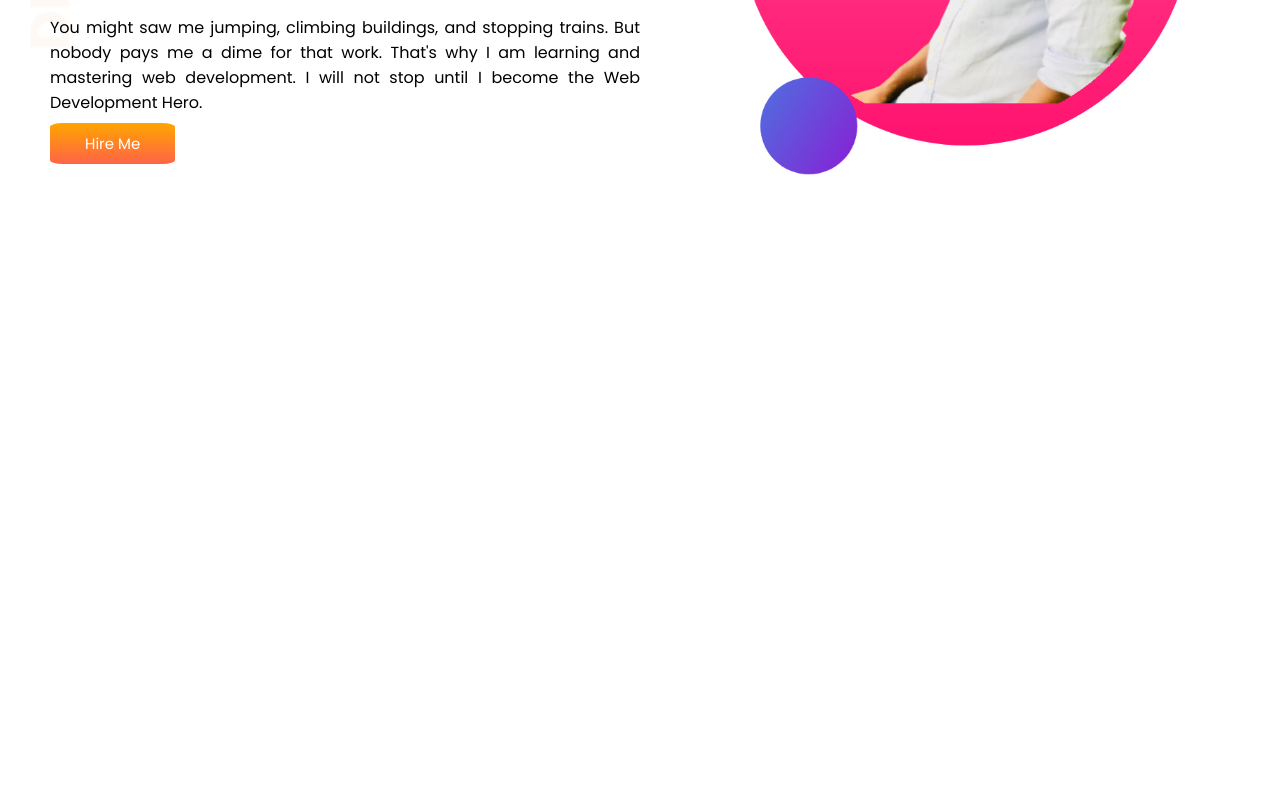
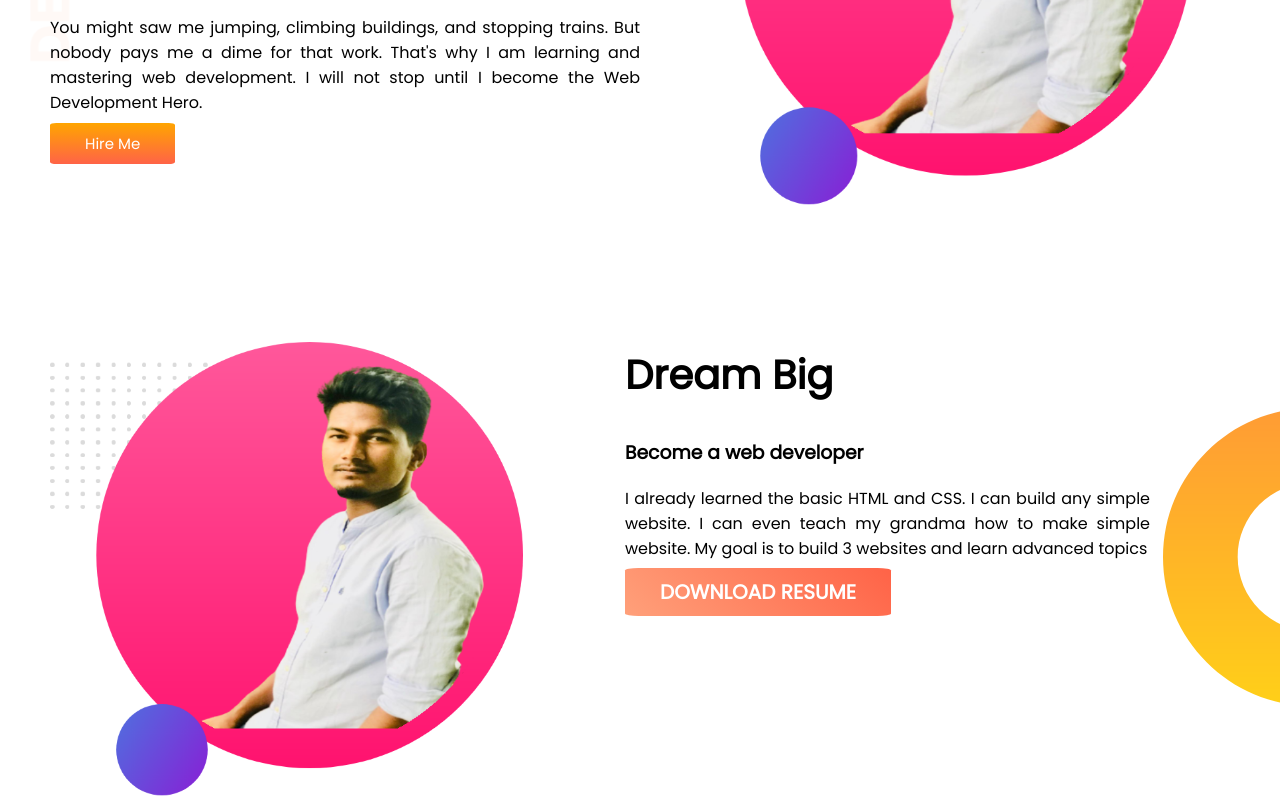
Before and after one commit to rakibtweets/practicing-portfolio, a plain HTML site: page index.html in a window 1280 px wide. Shown: the part 307-1110 px from the top of the page. Before the commit the page ends 800 px from the top, so only its background shows below. Drawn offline with Linux system fonts and the light colour scheme.

Commit message:
Dream Big section completed

```diff
--- a/index.html
+++ b/index.html
@@ -27,6 +27,20 @@
             <img class="intro-img" src="images/rakib.png" alt="picture of Rakib">
         </div>
     </section>
+    <section class="dream-big ">
+        <div class="half-width">
+            <img src="images/rakib.png" alt="second picture of Rakib">
+        </div>
+        <div class="half-width para2">
+            <h2>Dream Big</h2>
+            <h3>Become a web developer</h3>
+            <p>I already learned the basic HTML and CSS. I can build any simple website. I can even teach my grandma how
+                to make simple website. My goal is to build 3 websites and learn advanced topics</p>
+                <a class="download-button" href="#">Download Resume</a>
+        </div>
+
+    </section>
+
 
 
 </body>
--- a/style.css
+++ b/style.css
@@ -2,36 +2,62 @@ body {
     font-family: "Poppins", sans-serif;
     margin: 0;
 }
-h1{
+h1 {
     font-size: 50px;
 }
-.person-name{
-    color:orange;
-
+h2{
+    font-size: 40px;
 }
-p{
+.person-name {
+    color: orange;
+}
+p {
     text-align: justify;
 }
-.hire-button{
+.hire-button {
     text-decoration: none;
     color: white;
     font-size: 15px;
     padding: 10px 35px;
-    border-radius: 10%;
-    background-image: linear-gradient(orange,tomato);
+    border-radius: 5%;
+    background-image: linear-gradient(orange, tomato);
 }
-section{
+.introduction {
     display: flex;
     width: 100%;
     background-image: url(images/top-banner.png);
     background-repeat: no-repeat;
     background-position: left;
 }
-.half-width{
+.half-width {
     width: 50%;
     padding-left: 50px;
 }
-.half-width img{
+.half-width img {
     width: 85%;
-
+    margin-top: 30px;
 }
+.dream-big {
+    display: flex;
+    width: 100%;
+    background-image: url(images/dream-bg.png);
+    background-repeat: no-repeat;
+    background-position: right;
+    margin-top: 100px;
+}
+.dream-big img {
+    width: 90%;
+}
+.download-button {
+    text-decoration: none;
+    padding: 10px 35px;
+    background-image: linear-gradient(45deg, lightsalmon, tomato);
+    border-radius: 5%;
+    font-size: 20px;
+    text-transform: uppercase;
+    font-weight: 700;
+    color: white;
+}
+.para2{
+    padding-right:130px;
+}
```
